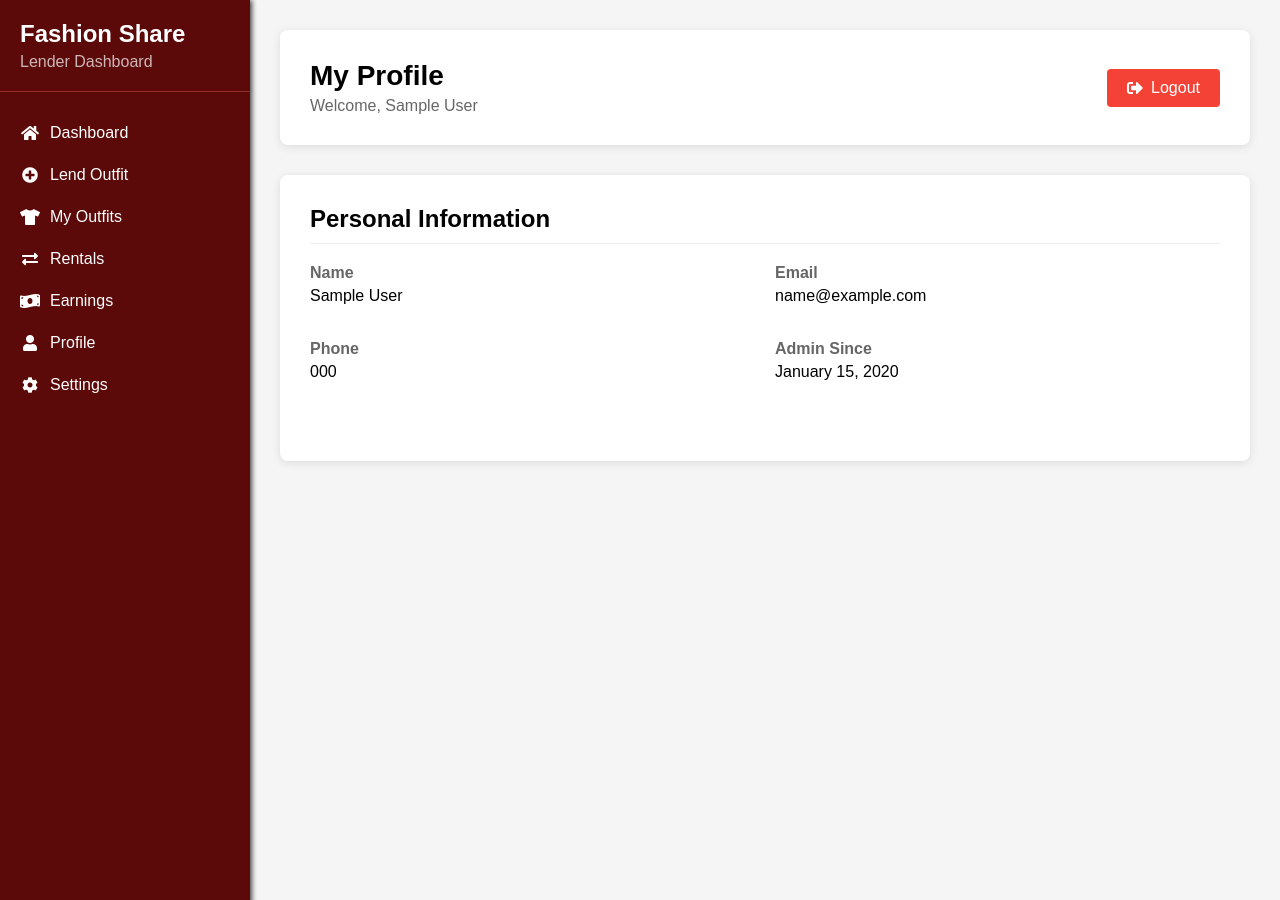
After one commit to keerthanathomas097/miniproject-1, a PHP site: page /miniproject1/admin_profile.php in a window 1280 px wide. The commit adds this page. Run offline with PHP 8.4, Linux system fonts and the light colour scheme; the visitor is signed in with stand-in values (Sample User, id 1); tables that the repository leaves empty or names only in its code hold one stand-in row (values such as "Sample post"); data that the repository does not hold is empty.

Commit message:
admin logout and navbar links

```diff
--- a/admin_dashboard.php
+++ b/admin_dashboard.php
@@ -740,6 +740,9 @@ $result = $conn->query($query);
             <a href="user_management.php" class="sidebar-link"><i class="fas fa-users me-2"></i> User Management</a>
             <a href="outfit_management.php" class="sidebar-link"><i class="fas fa-tshirt me-2"></i> Outfit Management</a>
             <a href="#" class="sidebar-link"><i class="fas fa-shopping-cart me-2"></i> Orders</a>
+            <a href="admin_profile.php" class="sidebar-link">
+                <i class="fas fa-user"></i> Profile
+            </a>
         </nav>
     </div>
 
--- /dev/null
+++ b/admin_profile.php
@@ -0,0 +1,327 @@
+<?php
+// Start the session at the beginning of the file
+session_start();
+
+// Check if user is logged in and is a lender
+if (!isset($_SESSION['loggedin']) || $_SESSION['role'] !== 'admin') {
+    header("Location: ls.php");
+    exit();
+}
+
+// Include database connection
+require_once 'connect.php';
+
+// Get lender ID from session
+$admin_id = $_SESSION['id'];
+
+// Fetch lender details from tbl_users
+$query = "SELECT *, DATE_FORMAT(created_at, '%M %d, %Y') as join_date
+          FROM tbl_users
+          WHERE user_id = ?";
+$stmt = $conn->prepare($query);
+$stmt->bind_param("i", $admin_id);
+$stmt->execute();
+$admin = $stmt->get_result()->fetch_assoc();
+
+// Fetch lender statistics from tbl_outfit
+// $stats_query = "SELECT
+//     COUNT(*) as total_outfits,
+//     SUM(CASE WHEN status = 'approved' THEN 1 ELSE 0 END) as approved_outfits,
+//     SUM(CASE WHEN status = 'pending' THEN 1 ELSE 0 END) as pending_outfits,
+//     SUM(CASE WHEN status = 'approved' THEN mrp * 0.2 ELSE 0 END) as potential_earnings
+//     FROM tbl_outfit
+//     WHERE user_id = ?";
+// $stats_stmt = $conn->prepare($stats_query);
+// $stats_stmt->bind_param("i", $lender_id);
+// $stats_stmt->execute();
+// $stats = $stats_stmt->get_result()->fetch_assoc();
+
+// Handle logout action
+if (isset($_POST['logout'])) {
+    // Unset all session variables
+    $_SESSION = array();
+
+    // If you're using cookies to store the session ID, destroy the cookie as well
+    if (isset($_COOKIE[session_name()])) {
+        setcookie(session_name(), '', time() - 3600, '/');
+    }
+
+    // Destroy the session
+    session_destroy();
+
+    // Redirect to login page
+    header("Location: ls.php");
+    exit;
+}
+?>
+
+<!DOCTYPE html>
+<html lang="en">
+<head>
+    <meta charset="UTF-8">
+    <meta name="viewport" content="width=device-width, initial-scale=1.0">
+    <title>Lender Profile - Fashion Share</title>
+    <link rel="stylesheet" href="https://cdnjs.cloudflare.com/ajax/libs/font-awesome/5.15.4/css/all.min.css">
+    <style>
+        body {
+            margin: 0;
+            padding: 0;
+            font-family: 'Arial', sans-serif;
+            display: flex;
+            background-color: #f5f5f5;
+        }
+
+        /* Sidebar Styles */
+        .sidebar {
+            width: 250px;
+            height: 100vh;
+            background-color:rgb(91, 9, 9);
+            color: white;
+            padding: 20px 0;
+            box-shadow: 2px 0 5px #444;
+            position: fixed;
+        }
+
+        .sidebar-header {
+            padding: 0 20px 20px;
+            border-bottom: 1px solid rgb(147, 42, 42);
+        }
+
+        .sidebar-header h2 {
+            margin: 0;
+            font-size: 24px;
+        }
+
+        .sidebar-header p {
+            margin: 5px 0 0;
+            opacity: 0.7;
+        }
+
+        .sidebar-menu {
+            padding: 20px 0;
+        }
+
+        .menu-item {
+            padding: 12px 20px;
+            cursor: pointer;
+            transition: background-color 0.3s;
+            display: flex;
+            align-items: center;
+        }
+
+        .menu-item:hover {
+            background-color:rgb(147, 42, 42);
+        }
+
+        .menu-item i {
+            margin-right: 10px;
+            width: 20px;
+            text-align: center;
+        }
+
+        /* Main Content Styles */
+        .main-content {
+            margin-left: 250px;
+            padding: 30px;
+            width: calc(100% - 250px);
+        }
+
+        .profile-header {
+            background-color: white;
+            padding: 30px;
+            border-radius: 8px;
+            box-shadow: 0 2px 10px rgba(0, 0, 0, 0.1);
+            margin-bottom: 30px;
+            display: flex;
+            justify-content: space-between;
+            align-items: center;
+        }
+
+        .profile-title h1 {
+            margin: 0;
+            font-size: 28px;
+        }
+
+        .profile-title p {
+            margin: 5px 0 0;
+            color: #666;
+        }
+
+        .profile-logout form {
+            margin: 0;
+        }
+
+        .logout-btn {
+            background-color: #f44336;
+            color: white;
+            border: none;
+            padding: 10px 20px;
+            border-radius: 4px;
+            cursor: pointer;
+            font-size: 16px;
+            transition: background-color 0.3s;
+            display: flex;
+            align-items: center;
+        }
+
+        .logout-btn i {
+            margin-right: 8px;
+        }
+
+        .logout-btn:hover {
+            background-color: #d32f2f;
+        }
+
+        .profile-section {
+            background-color: white;
+            padding: 30px;
+            border-radius: 8px;
+            box-shadow: 0 2px 10px rgba(0, 0, 0, 0.1);
+            margin-bottom: 30px;
+        }
+
+        .profile-section h2 {
+            margin-top: 0;
+            border-bottom: 1px solid #eee;
+            padding-bottom: 10px;
+            margin-bottom: 20px;
+        }
+
+        .profile-info {
+            display: grid;
+            grid-template-columns: repeat(2, 1fr);
+            gap: 20px;
+        }
+
+        .info-item {
+            margin-bottom: 15px;
+        }
+
+        .info-item label {
+            display: block;
+            font-weight: bold;
+            margin-bottom: 5px;
+            color: #666;
+        }
+
+        .info-item span {
+            font-size: 16px;
+        }
+
+        .status-badge {
+            padding: 5px 10px;
+            border-radius: 4px;
+            font-size: 14px;
+        }
+
+        .verified {
+            background-color: #d3f5d3;
+            border: 1px solid #a3d1a3;
+        }
+
+        .pending {
+            background-color: #fff3f3;
+            border: 1px solid #f5c6c6;
+        }
+    </style>
+</head>
+<body>
+    <!-- Sidebar Navigation -->
+    <div class="sidebar">
+        <div class="sidebar-header">
+            <h2>Fashion Share</h2>
+            <p>Lender Dashboard</p>
+        </div>
+        <div class="sidebar-menu">
+        <a href="lender_dashboard.php" class="menu-item" style="text-decoration: none; color: white;">
+                <i class="fas fa-home"></i> Dashboard
+            </a>
+            <a href="lending.php" class="menu-item" style="text-decoration: none; color: white;">
+                <i class="fas fa-plus-circle"></i> Lend Outfit
+            </a>
+            <div class="menu-item">
+                <i class="fas fa-tshirt"></i> My Outfits
+            </div>
+            <div class="menu-item">
+                <i class="fas fa-exchange-alt"></i> Rentals
+            </div>
+            <div class="menu-item">
+                <i class="fas fa-money-bill-wave"></i> Earnings
+            </div>
+            <a href="lender_profile.php" class="menu-item" style="text-decoration: none; color: white;">
+                <i class="fas fa-user"></i> Profile
+            </a>
+            <div class="menu-item">
+                <i class="fas fa-cog"></i> Settings
+            </div>
+        </div>
+    </div>
+
+    <!-- Main Content -->
+    <div class="main-content">
+        <!-- Profile Header with Logout Button -->
+        <div class="profile-header">
+            <div class="profile-title">
+                <h1>My Profile</h1>
+                <p>Welcome, <?php echo htmlspecialchars($admin['name']); ?></p>
+            </div>
+            <div class="profile-logout">
+                <form method="POST">
+                    <button type="submit" name="logout" class="logout-btn">
+                        <i class="fas fa-sign-out-alt"></i> Logout
+                    </button>
+                </form>
+            </div>
+        </div>
+
+        <!-- Personal Information Section -->
+        <div class="profile-section">
+            <h2>Personal Information</h2>
+            <div class="profile-info">
+                <div class="info-item">
+                    <label>Name</label>
+                    <span><?php echo htmlspecialchars($admin['name']); ?></span>
+                </div>
+                <div class="info-item">
+                    <label>Email</label>
+                    <span><?php echo htmlspecialchars($admin['email']); ?></span>
+                </div>
+                <div class="info-item">
+                    <label>Phone</label>
+                    <span><?php echo htmlspecialchars($admin['phone']); ?></span>
+                </div>
+                <div class="info-item">
+                    <label>Admin Since</label>
+                    <span><?php echo htmlspecialchars($admin['join_date']); ?></span>
+                </div>
+                <div class="info-item">
+
+                </div>
+            </div>
+        </div>
+
+        <!-- Lender Statistics Section -->
+        <!-- <div class="profile-section">
+            <h2>Lender Statistics</h2>
+            <div class="profile-info">
+                <div class="info-item">
+                    <label>Total Outfits Listed</label>
+                    <span><?php echo htmlspecialchars($stats['total_outfits']); ?></span>
+                </div>
+                <div class="info-item">
+                    <label>Approved Outfits</label>
+                    <span><?php echo htmlspecialchars($stats['approved_outfits']); ?></span>
+                </div>
+                <div class="info-item">
+                    <label>Pending Approval</label>
+                    <span><?php echo htmlspecialchars($stats['pending_outfits']); ?></span>
+                </div>
+                <div class="info-item">
+                    <label>Potential Earnings</label>
+                    <span>₹<?php echo number_format($stats['potential_earnings'], 2); ?></span>
+                </div>
+            </div>
+        </div> -->
+    </div>
+</body>
+</html>
--- a/index.php
+++ b/index.php
@@ -173,8 +173,8 @@ $user_role = $logged_in ? $_SESSION['role'] : '';
             <div class="nav-links ms-auto">
               <a href="outfit.php" class="nav-link">RENT OUTFITS</a>
               <a href="lending.php" class="nav-link">EARN THROUGH US</a>
-              <a href="men.php" class="nav-link">MEN</a>
-              <a href="bridal.php" class="nav-link">BRIDAL</a>
+              <a href="outfit.php?gender=male" class="nav-link">MEN</a>
+              <a href="outfit.php?occasion=wedding" class="nav-link">BRIDAL</a>
               <a href="ls.php?showModal=true" class="nav-link">SIGN UP</a>
 
               <?php if(isset($_SESSION['loggedin']) && $_SESSION['loggedin']): ?>
--- a/lending.php
+++ b/lending.php
@@ -420,8 +420,8 @@ if (empty($_POST['email'])) {
                 <div class="nav-links ms-auto">
                     <a href="outfit.php" class="nav-link">RENT OUTFITS</a>
                     <a href="lending.php" class="nav-link active-link">EARN THROUGH US</a>
-                    <a href="men.php" class="nav-link">MEN</a>
-                    <a href="bridal.php" class="nav-link">BRIDAL</a>
+                    <a href="outfit.php?gender=male" class="nav-link">MEN</a>
+                    <a href="outfit.php?occasion=wedding" class="nav-link">BRIDAL</a>
                     <a href="ls.php?showModal=true" class="nav-link">SIGN UP</a>
 
                     <div class="nav-icons">
--- a/rentnow.php
+++ b/rentnow.php
@@ -72,8 +72,8 @@ $outfit_images = $images_result->fetch_all(MYSQLI_ASSOC);
                 <div class="nav-links ms-auto">
                     <a href="outfit.php" class="nav-link active-link">RENT OUTFITS</a>
                     <a href="lending.php" class="nav-link">EARN THROUGH US</a>
-                    <a href="men.php" class="nav-link">MEN</a>
-                    <a href="bridal.php" class="nav-link">BRIDAL</a>
+                    <a href="outfit.php?gender=male" class="nav-link">MEN</a>
+                    <a href="outfit.php?occasion=wedding" class="nav-link">BRIDAL</a>
                     <a href="ls.php?showModal=true" class="nav-link">SIGN UP</a>
 
                     <div class="nav-icons">
```
Also changed, not shown: outfit.php (+42 -7 lines).
